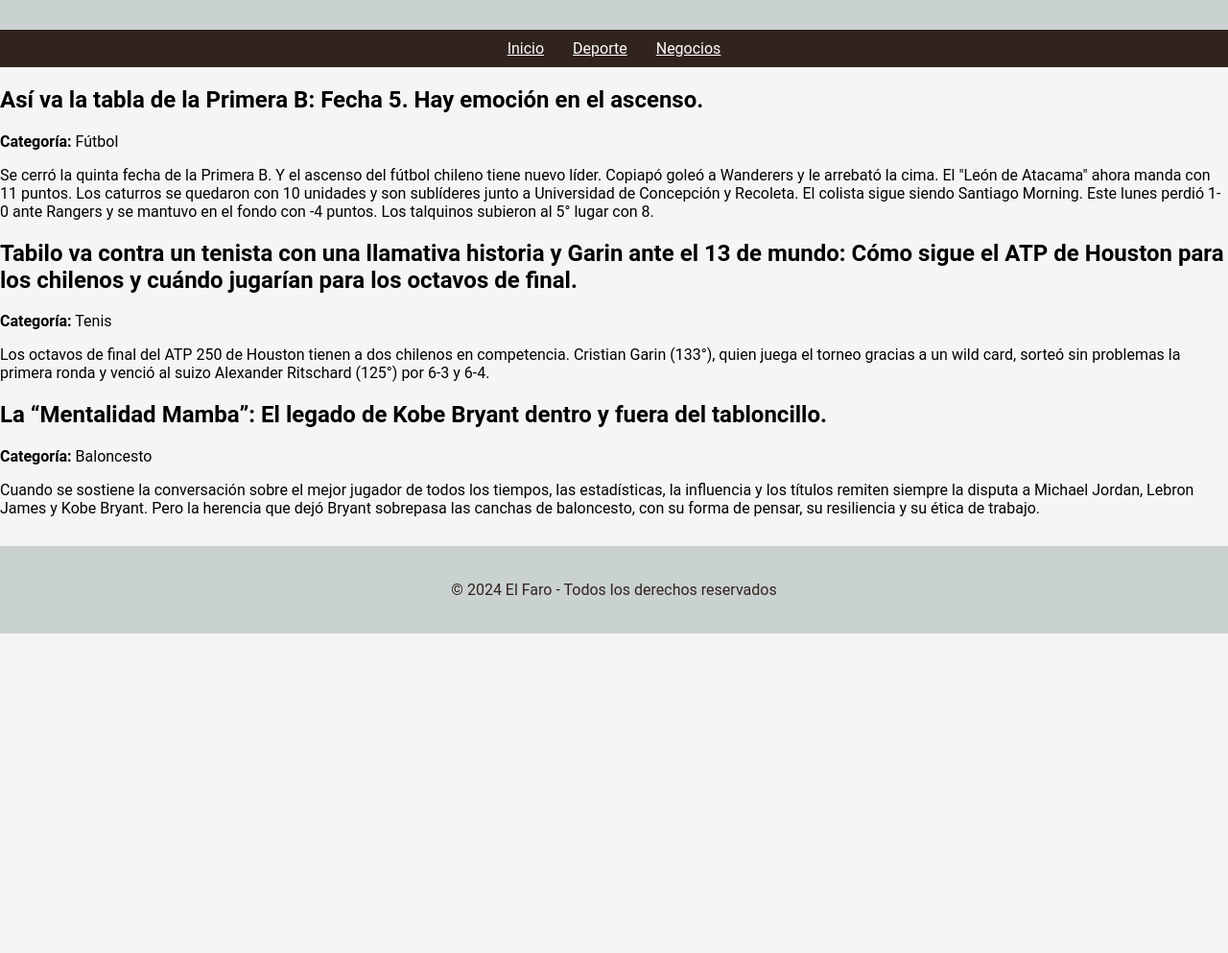
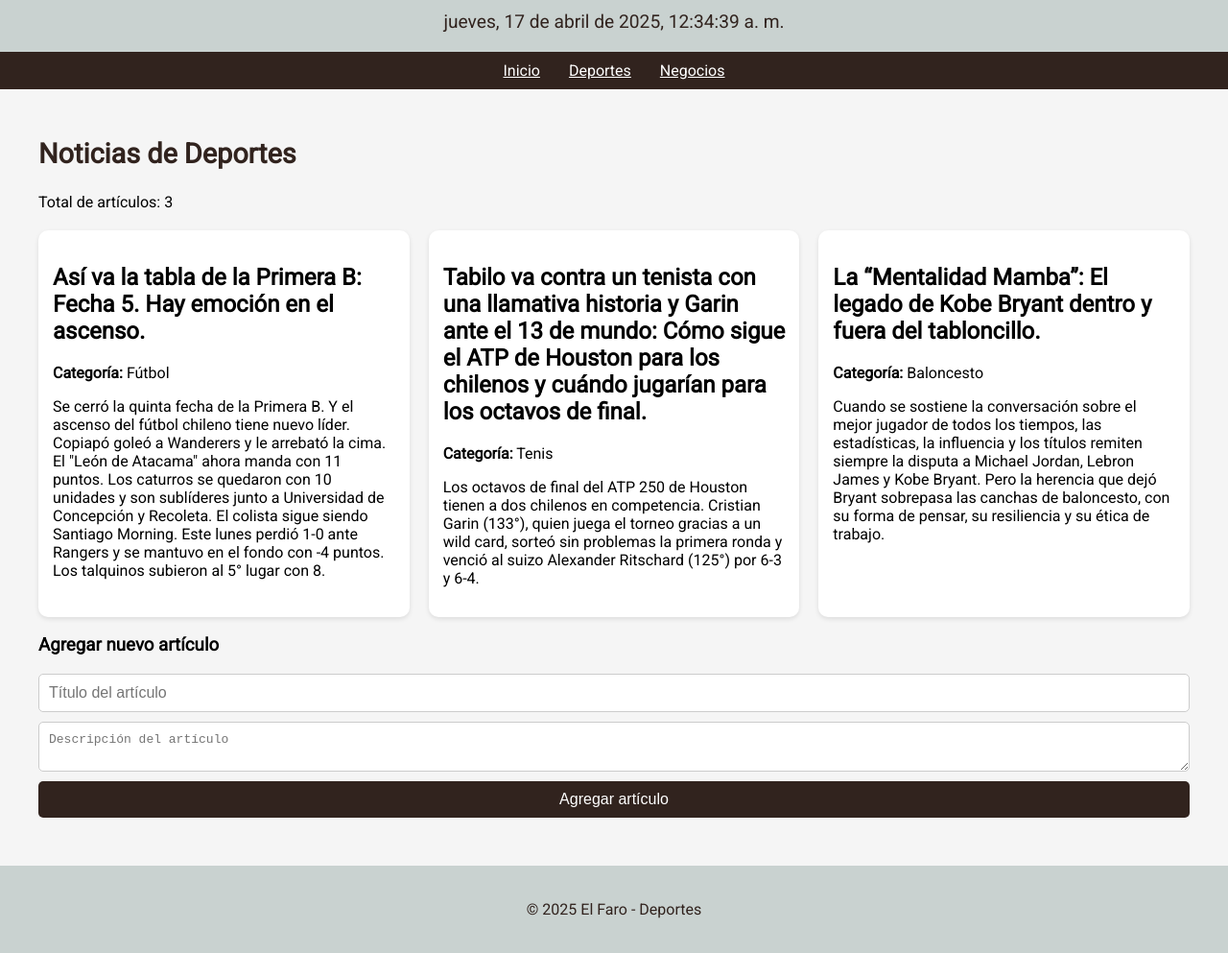
Before and after one commit to Equirhodont/ElFaro, a plain HTML site: page deporte.html in a window 1280 px wide. Shown: the part 208-1201 px from the top of the page at 96% size. Before the commit the page ends 868 px from the top, so only its background shows below. Drawn offline with Linux system fonts and the light colour scheme.

Commit message:
Update deporte.html
Update deporte.html

```diff
--- a/deporte.html
+++ b/deporte.html
@@ -1,35 +1,32 @@
 <!DOCTYPE html>
 <html lang="es">
 <head>
-    <meta charset="UTF-8">
-    <meta name="viewport" content="width=device-width, initial-scale=1.0">
-    <title>El Faro - Deportes</title>
-
-    <!-- Fuente desde Google Fonts -->
-    <link href="https://fonts.googleapis.com/css2?family=Lora:wght@400;700&display=swap" rel="stylesheet">
-
-    <!-- Archivo CSS -->
-    <link rel="stylesheet" href="styles.css">
+  <meta charset="UTF-8" />
+  <meta name="viewport" content="width=device-width, initial-scale=1.0"/>
+  <title>Deportes - El Faro</title>
+  <link rel="stylesheet" href="styles.css" />
+  <link href="https://fonts.googleapis.com/css2?family=Roboto&display=swap" rel="stylesheet">
 </head>
 <body>
-
-    <!-- Encabezado con Logo y Título -->
   <header>
-        <h1>El Faro - Deportes</h1>
-        <img src="assets/logo.png" alt="Logo de El Faro">
+    <h1>El Faro</h1>
+    <img src="assets/logo.png" alt="Logo El Faro" />
+    <div class="clock" id="clock"></div>
   </header>
 
-    <!-- Menú de Navegación -->
   <nav>
     <ul>
       <li><a href="index.html">Inicio</a></li>
-            <li><a href="deporte.html">Deporte</a></li>
+      <li><a href="deporte.html">Deportes</a></li>
       <li><a href="negocios.html">Negocios</a></li>
     </ul>
   </nav>
 
-    <!-- Contenedor de artículos en formato de grilla -->
-    <section class="articles-container">
+  <main>
+    <h2 class="section-title">Noticias de Deportes</h2>
+    <p>Total de artículos: <span id="article-count-deportes">3</span></p>
+
+    <section class="article-grid" id="deportes-articles">
       <article>
         <h2>Así va la tabla de la Primera B: Fecha 5. Hay emoción en el ascenso.</h2>
             <p><strong>Categoría:</strong> Fútbol</p>
@@ -39,7 +36,6 @@
                 El colista sigue siendo Santiago Morning. Este lunes perdió 1-0 ante Rangers y se mantuvo en el fondo con -4 puntos.
                 Los talquinos subieron al 5° lugar con 8.</p>
       </article>
-
       <article>
         <h2>Tabilo va contra un tenista con una llamativa historia y Garin ante el 13 de mundo:
             Cómo sigue el ATP de Houston para los chilenos y cuándo jugarían para los octavos de final.</h2>
@@ -47,7 +43,6 @@
         <p>Los octavos de final del ATP 250 de Houston tienen a dos chilenos en competencia.
             Cristian Garin (133°), quien juega el torneo gracias a un wild card, sorteó sin problemas la primera ronda y venció al suizo Alexander Ritschard (125°) por 6-3 y 6-4.</p>
       </article>
-
       <article>
         <h2>La “Mentalidad Mamba”: El legado de Kobe Bryant dentro y fuera del tabloncillo.</h2>
             <p><strong>Categoría:</strong> Baloncesto</p>
@@ -56,10 +51,20 @@
       </article>
     </section>
 
-    <!-- Pie de página -->
+    <section>
+      <h3>Agregar nuevo artículo</h3>
+      <form id="add-deportes-form">
+        <input type="text" id="deportes-title" placeholder="Título del artículo" required />
+        <textarea id="deportes-description" placeholder="Descripción del artículo" required></textarea>
+        <button type="submit">Agregar artículo</button>
+      </form>
+    </section>
+  </main>
+
   <footer>
-        <p>© 2024 El Faro - Todos los derechos reservados</p>
+    <p>&copy; 2025 El Faro - Deportes</p>
   </footer>
+
   <script src="script.js"></script>
 </body>
 </html>
```
Lines whose indentation alone changed are shown as unchanged.
